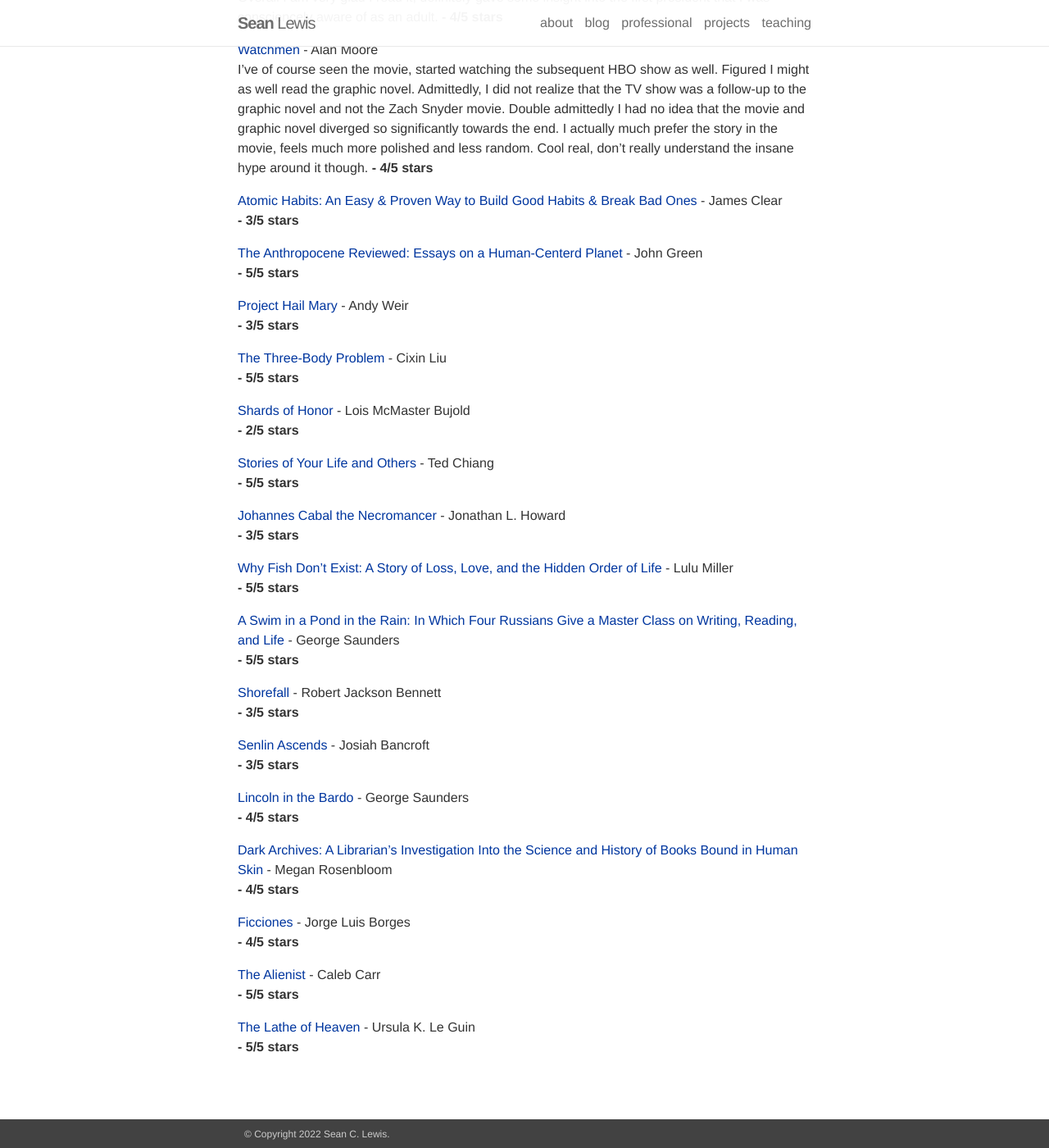
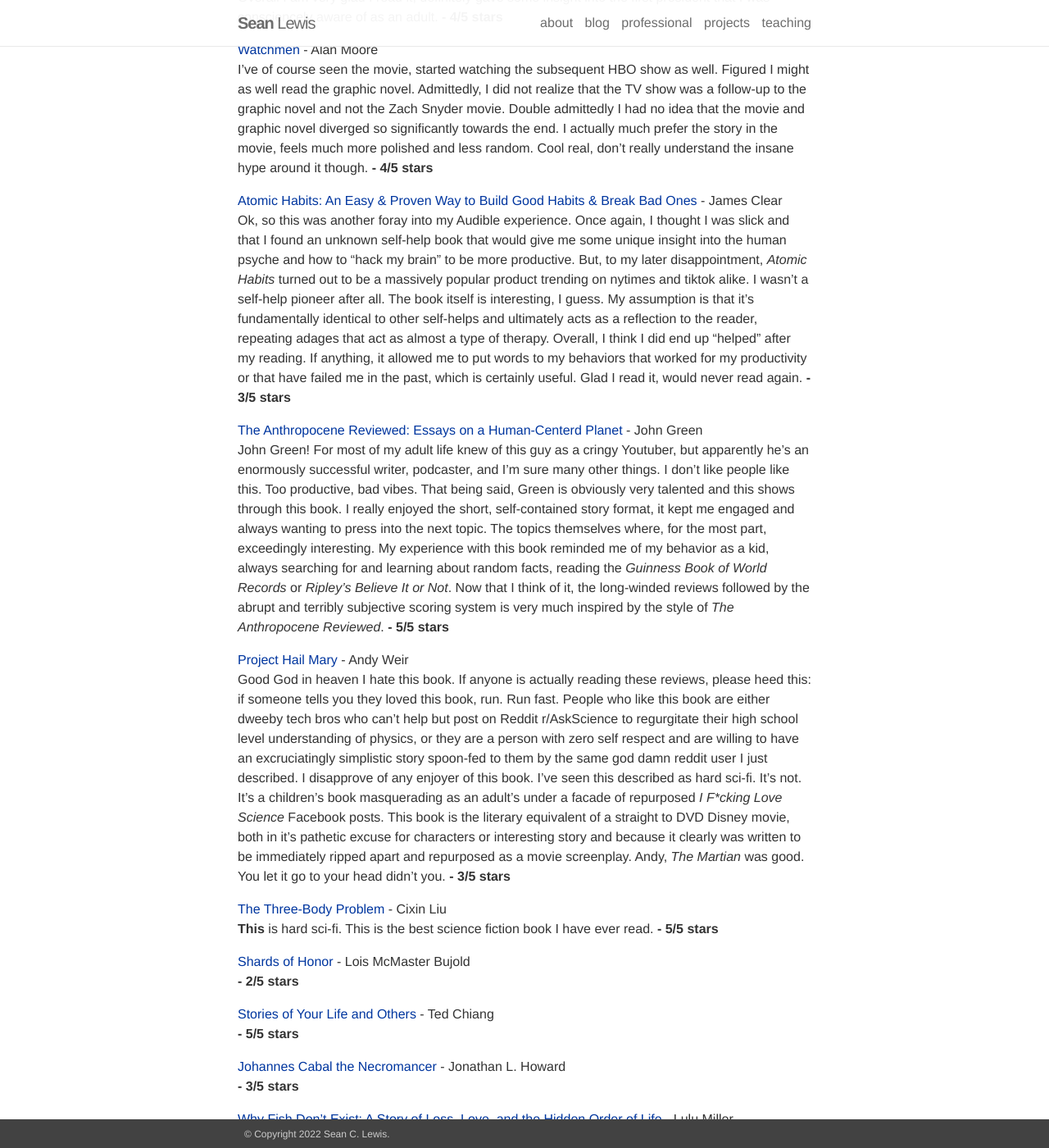
Before and after one commit to seanlabean/seanWebpage, a Jekyll site: the page built from _posts/2022-04-21-ReadingList2021.markdown, in a window 1280 px wide and 1400 px high, scrolled down 1467 px. Shown: the whole window at 82% size. Built offline with Jekyll 4.4.1, drawn with Linux system fonts in a browser that asks for light colours; nearby versions of some CDN libraries.

Commit message:
More reviews written

```diff
--- a/_posts/2022-04-21-ReadingList2021.markdown
+++ b/_posts/2022-04-21-ReadingList2021.markdown
@@ -29,15 +29,19 @@
 **- 4/5 stars**
 
 [Atomic Habits: An Easy & Proven Way to Build Good Habits & Break Bad Ones](https://www.goodreads.com/book/show/40121378-atomic-habits) - James Clear <br>
+Ok, so this was another foray into my Audible experience. Once again, I thought I was slick and that I found an unknown self-help book that would give me some unique insight into the human psyche and how to "hack my brain" to be more productive. But, to my later disappointment, *Atomic Habits* turned out to be a massively popular product trending on nytimes and tiktok alike. I wasn't a self-help pioneer after all. The book itself is interesting, I guess. My assumption is that it's fundamentally identical to other self-helps and ultimately acts as a reflection to the reader, repeating adages that act as almost a type of therapy. Overall, I think I did end up "helped" after my reading. If anything, it allowed me to put words to my behaviors that worked for my productivity or that have failed me in the past, which is certainly useful. Glad I read it, would never read again.
 **- 3/5 stars**
 
 [The Anthropocene Reviewed: Essays on a Human-Centerd Planet](https://www.goodreads.com/book/show/55223004-the-anthropocene-reviewed) - John Green <br>
+John Green! For most of my adult life knew of this guy as a cringy Youtuber, but apparently he's an enormously successful writer, podcaster, and I'm sure many other things. I don't like people like this. Too productive, bad vibes. That being said, Green is obviously very talented and this shows through this book. I really enjoyed the short, self-contained story format, it kept me engaged and always wanting to press into the next topic. The topics themselves where, for the most part, exceedingly interesting. My experience with this book reminded me of my behavior as a kid, always searching for and learning about random facts, reading the *Guinness Book of World Records* or *Ripley's Believe It or Not*. Now that I think of it, the long-winded reviews followed by the abrupt and terribly subjective scoring system is very much inspired by the style of *The Anthropocene Reviewed*.
 **- 5/5 stars**
 
 [Project Hail Mary](https://www.goodreads.com/book/show/54493401-project-hail-mary) - Andy Weir <br>
+Good God in heaven I hate this book. If anyone is actually reading these reviews, please heed this: if someone tells you they loved this book, run. Run fast. People who like this book are either dweeby tech bros who can't help but post on Reddit r/AskScience to regurgitate their high school level understanding of physics, or they are a person with zero self respect and are willing to have an excruciatingly simplistic story spoon-fed to them by the same god damn reddit user I just described. I disapprove of any enjoyer of this book. I've seen this described as hard sci-fi. It's not. It's a children's book masquerading as an adult's under a facade of repurposed *I F\*cking Love Science* Facebook posts. This book is the literary equivalent of a straight to DVD Disney movie, both in it's pathetic excuse for characters or interesting story and because it clearly was written to be immediately ripped apart and repurposed as a movie screenplay. Andy, *The Martian* was good. You let it go to your head didn't you.
 **- 3/5 stars**
 
 [The Three-Body Problem](https://www.goodreads.com/book/show/18245960-the-three-body-problem) - Cixin Liu <br>
+**This** is hard sci-fi. This is the best science fiction book I have ever read.
 **- 5/5 stars**
 
 [Shards of Honor](https://www.goodreads.com/book/show/12282943-shards-of-honour) - Lois McMaster Bujold <br>
```
